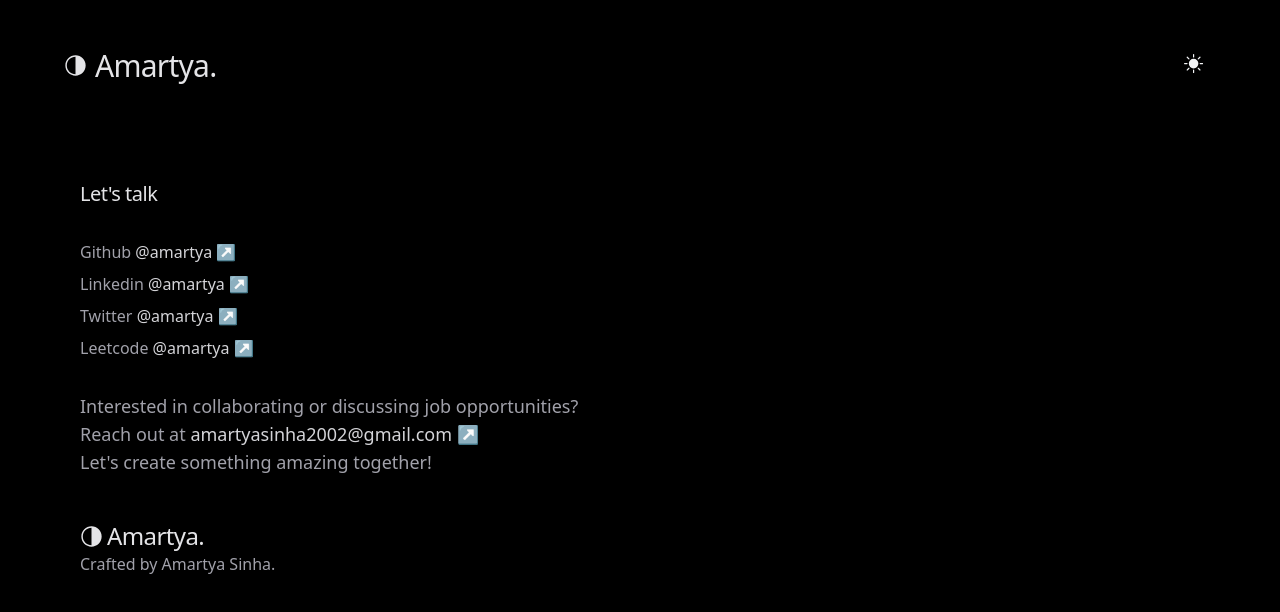
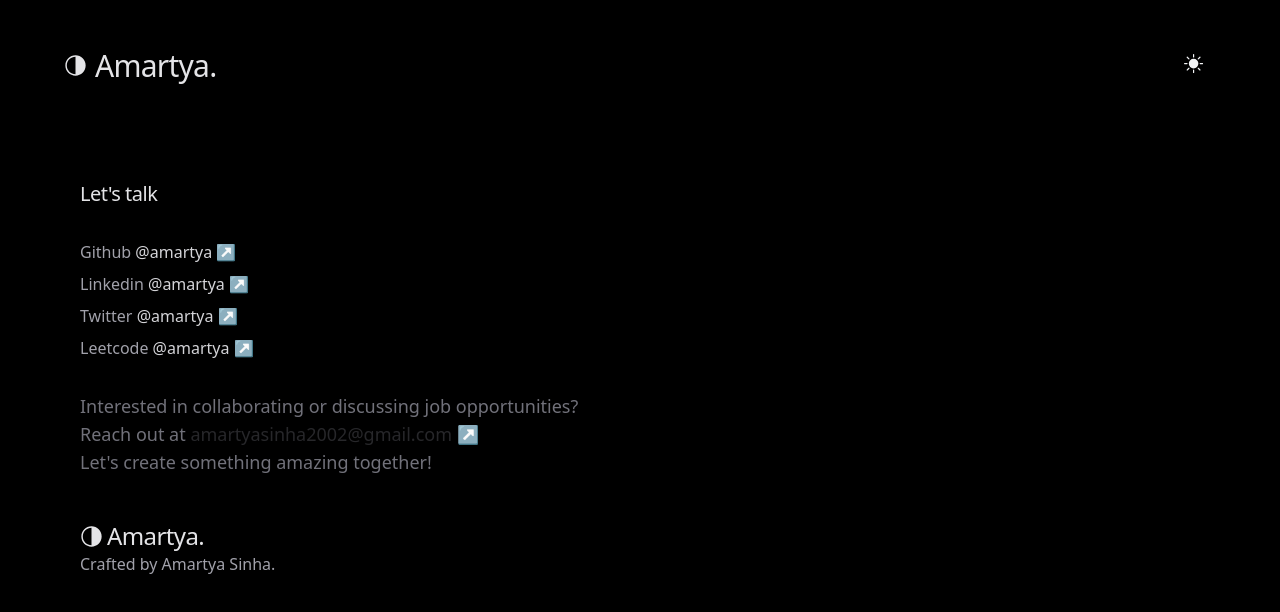
Before and after one commit to amartya2002/amartyasinha, a Next.js app: page /contact in a window 1280 px wide. Shown: the top 612 px of the page. Built offline with nearby package versions, Linux system fonts and the light colour scheme.

Commit message:
chore: text color change

```diff
--- a/src/app/contact/page.tsx
+++ b/src/app/contact/page.tsx
@@ -47,12 +47,12 @@ export default function Contact() {
         </p>
       </div>
 
-      <div className="text-zinc-400 text-lg max-w-lg mb-8">
+      <div className="text-zinc-500 text-lg max-w-lg mb-8">
           <p>
             Interested in collaborating or discussing job opportunities? Reach
             out at
             <Link
-              className="hover:text-orange-300 duration-300 text-zinc-300"
+              className="hover:text-orange-300 duration-300 text-zinc-800"
               href="#"
               onClick={(e) => {
                 window.location.href = "mailto:amartyasinha2202@gmail.com";
```
